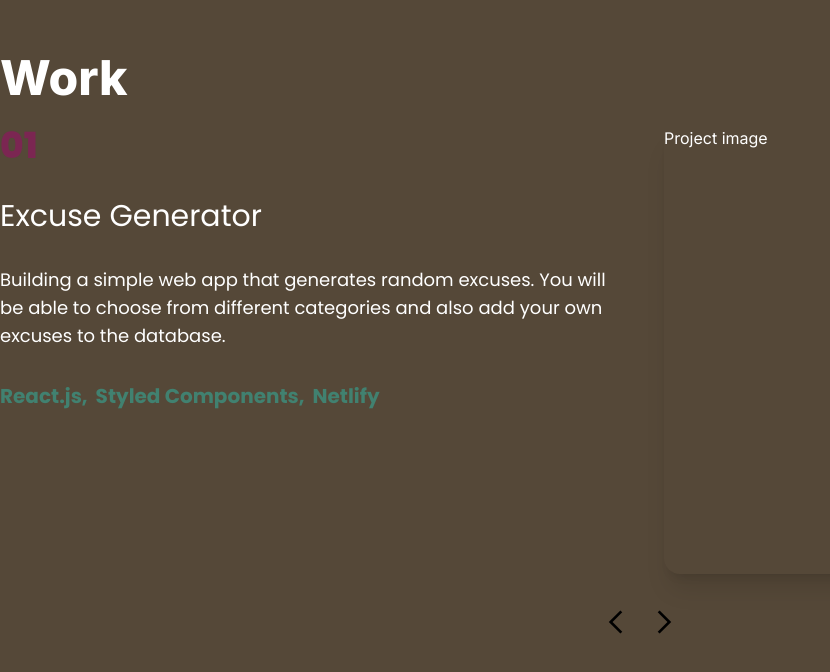
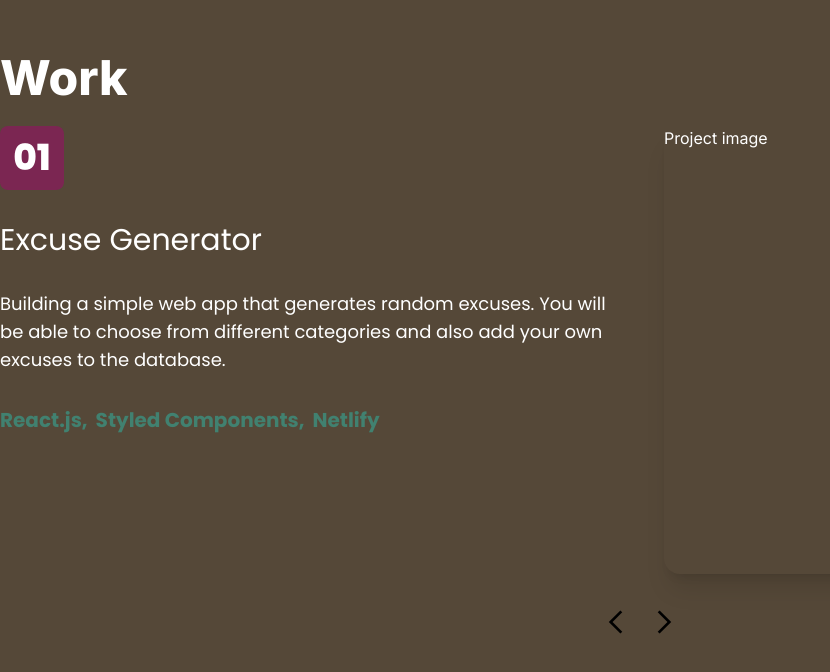
Before and after one commit to lukacafuta/Portfolio, a React (Vite) app: page / in a window 1280 px wide. Shown: the part 1849-2521 px from the top of the page, without its empty margins (0-830 px from the left). Built offline with nearby package versions, Linux system fonts and the light colour scheme.

Commit message:
changed color of project.id and added number

```diff
--- a/src/components/Project.jsx
+++ b/src/components/Project.jsx
@@ -3,7 +3,7 @@ export default function Project( {project} ) {
             <div className="w-full flex flex-row gap-12">
                 <div className="w-[50%] h-[28rem] rounded-2xl">
                     <div className="flex flex-col gap-8">
-                        <div className="font-poppins text-4xl font-extrabold text-custom-linkedin-burgundy">{project.id.toString().padStart(2, '0')}</div>  {/* adds a zero if id is single digit */}
+                        <div className="flex flex-row justify-center items-center rounded-lg font-poppins text-4xl font-extrabold bg-custom-linkedin-burgundy h-16 w-16">{project.id.toString().padStart(2, '0')}</div>  {/* adds a zero if id is single digit */}
                         <h2 className="font-poppins text-3xl">{project.title}</h2>
                         <p className="font-poppins text-lg">{project.description}</p>
                         <ul className="flex flex-row gap-2 font-poppins text-xl text-custom-github-dark-green font-bold">
```
